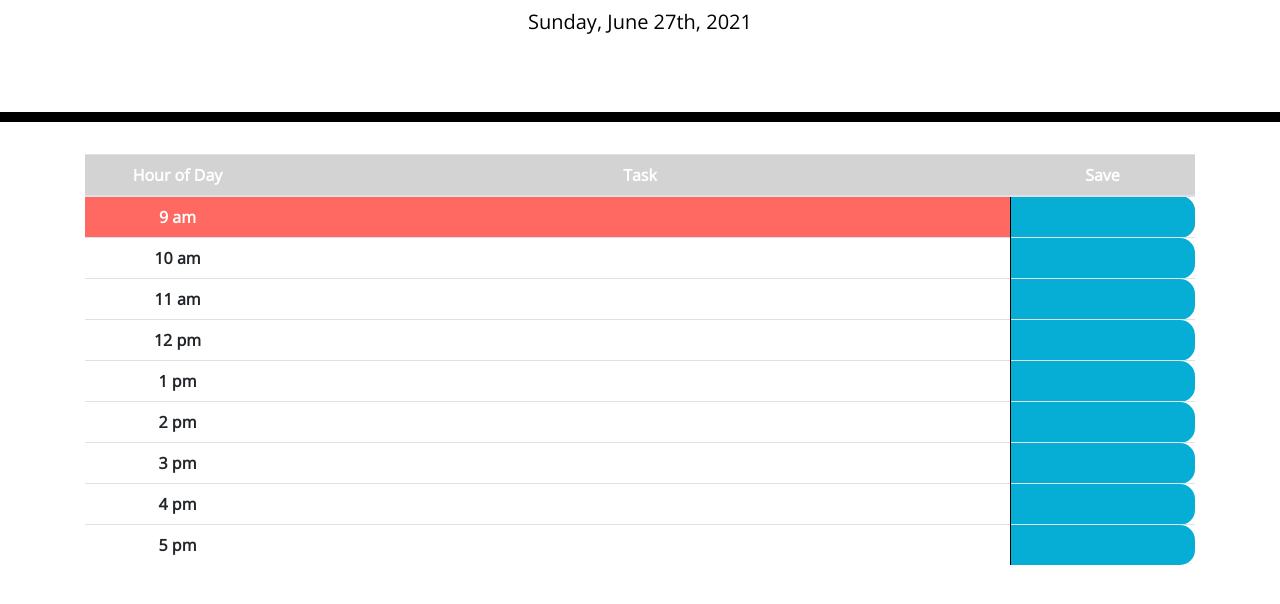
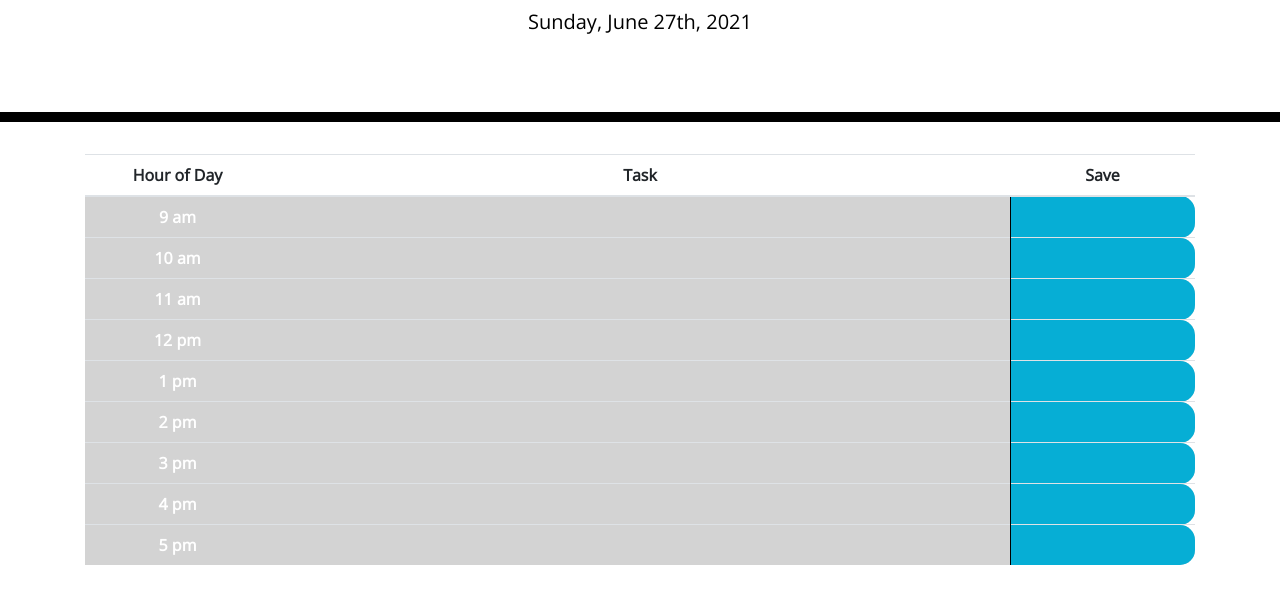
Before and after one commit to rrcampbell-exe/calendar-app, a plain HTML site: page index.html in a window 1280 px wide. Shown: the part 182-786 px from the top of the page. Drawn offline with nearby package versions, Linux system fonts and the light colour scheme; a web font is replaced by a local one.

Commit message:
Complete time of day functinoality

```diff
--- a/assets/js/script.js
+++ b/assets/js/script.js
@@ -60,23 +60,25 @@ $(document).on("blur", ".edit-task-content", function () {
 // helpful: https://stackoverflow.com/questions/4358155/changing-background-based-on-time-of-day-using-javascript
 // helpful with parseInt: https://www.w3schools.com/jsref/tryit.asp?filename=tryjsref_parseint
 function assignHourColor() {
-    let hourOfDay = document.querySelector(".time-block")
-    let hourOfDayId = document.getElementsByClassName("time-block")[1].id
+    let hourOfDay = $(".time-block") // javascript DOM array
+    console.log(JSON.stringify(hourOfDay, null, 2))
+    console.log(hourOfDay[1])
+    for (let i = 1; i < 10; i++) {
+        let hourOfDayId = document.getElementsByClassName("time-block")[i].id
         let hourOfDayIdInt = parseInt(hourOfDayId);
         let currentHourInt = parseInt(currentHour)
-    console.log(hourOfDayId);
         console.log(hourOfDayIdInt);
         console.log(currentHourInt);
-
         if (hourOfDay) {
             if (currentHourInt > hourOfDayIdInt) {
-            $(hourOfDay).removeClass("present")
-            $(hourOfDay).addClass("past")
+                hourOfDay[i].setAttribute('class', 'time-block past')
             } else if (currentHourInt < hourOfDayIdInt) {
-            $(hourOfDay).removeClass("present");
-            $(hourOfDay).addClass("future");
+                hourOfDay[i].setAttribute('class', 'time-block future')
             }
         }
+
+    }
+
 }
 
 function loadTasks() {
--- a/index.html
+++ b/index.html
@@ -34,42 +34,42 @@
           <td class="task-content"></td>
           <td class="saveBtn"><span class="oi oi-lock-locked"></span></td>
         </tr>
-        <tr class="time-block" id="10">
+        <tr class="time-block present" id="10">
           <th scope="row">10 am</th>
           <td class="task-content"></td>
           <td class="saveBtn"><span class="oi oi-lock-locked"></span></td>
         </tr>
-        <tr class="time-block" id="11">
+        <tr class="time-block present" id="11">
           <th scope="row">11 am</th>
           <td class="task-content"></td>
           <td class="saveBtn"><span class="oi oi-lock-locked"></span></td>
         </tr>
-        <tr class="time-block" id="12">
+        <tr class="time-block present" id="12">
           <th scope="row">12 pm</th>
           <td class="task-content"></td>
           <td class="saveBtn"><span class="oi oi-lock-locked"></span></td>
         </tr>
-        <tr class="time-block" id="13">
+        <tr class="time-block present" id="13">
           <th scope="row">1 pm</th>
           <td class="task-content"></td>
           <td class="saveBtn"><span class="oi oi-lock-locked"></span></td>
         </tr>
-        <tr class="time-block" id="14">
+        <tr class="time-block present" id="14">
           <th scope="row">2 pm</th>
           <td class="task-content"></td>
           <td class="saveBtn"><span class="oi oi-lock-locked"></span></td>
         </tr>
-        <tr class="time-block" id="15">
+        <tr class="time-block present" id="15">
           <th scope="row">3 pm</th>
           <td class="task-content"></td>
           <td class="saveBtn"><span class="oi oi-lock-locked"></span></td>
         </tr>
-        <tr class="time-block" id="16">
+        <tr class="time-block present" id="16">
           <th scope="row">4 pm</th>
           <td class="task-content"></td>
           <td class="saveBtn"><span class="oi oi-lock-locked"></span></td>
         </tr>
-        <tr class="time-block" id="17">
+        <tr class="time-block present" id="17">
           <th scope="row">5 pm</th>
           <td class="task-content"></td>
           <td class="saveBtn"><span class="oi oi-lock-locked"></span></td>
```
Lines whose indentation alone changed are shown as unchanged.
